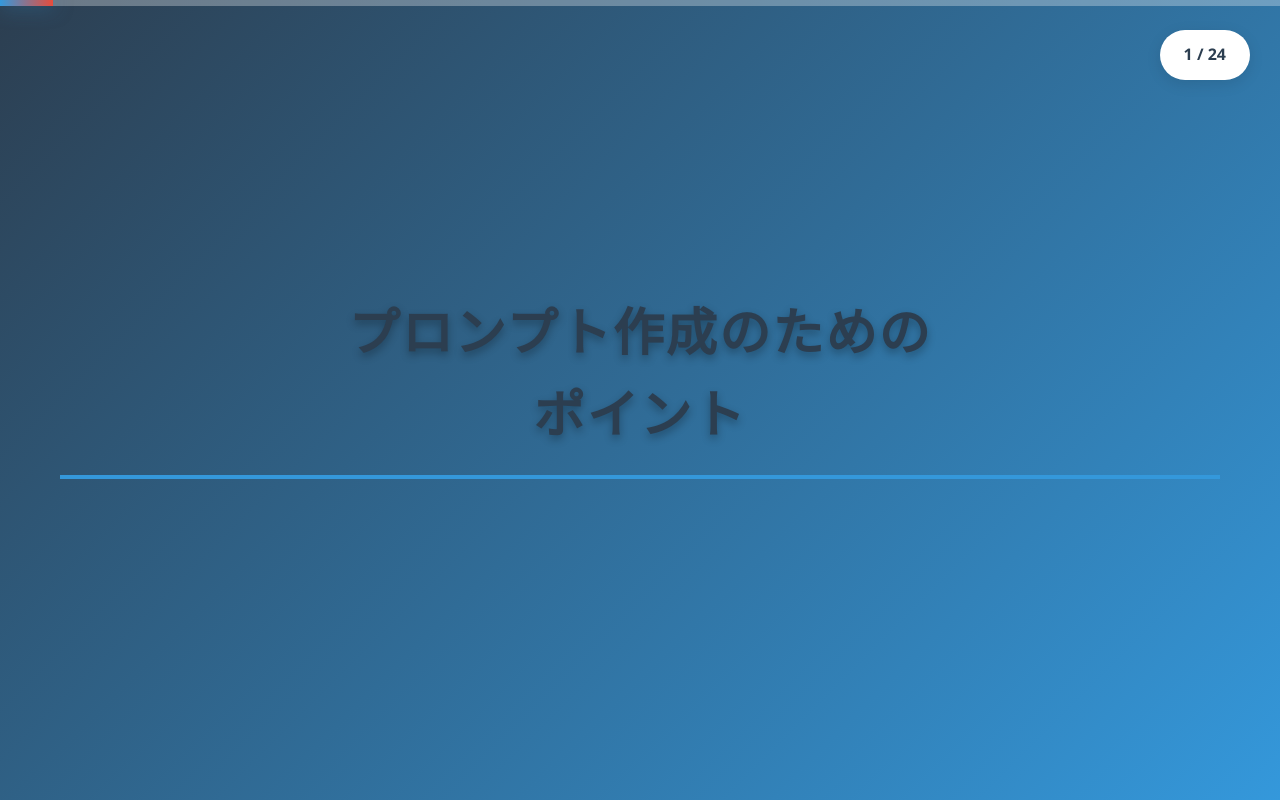
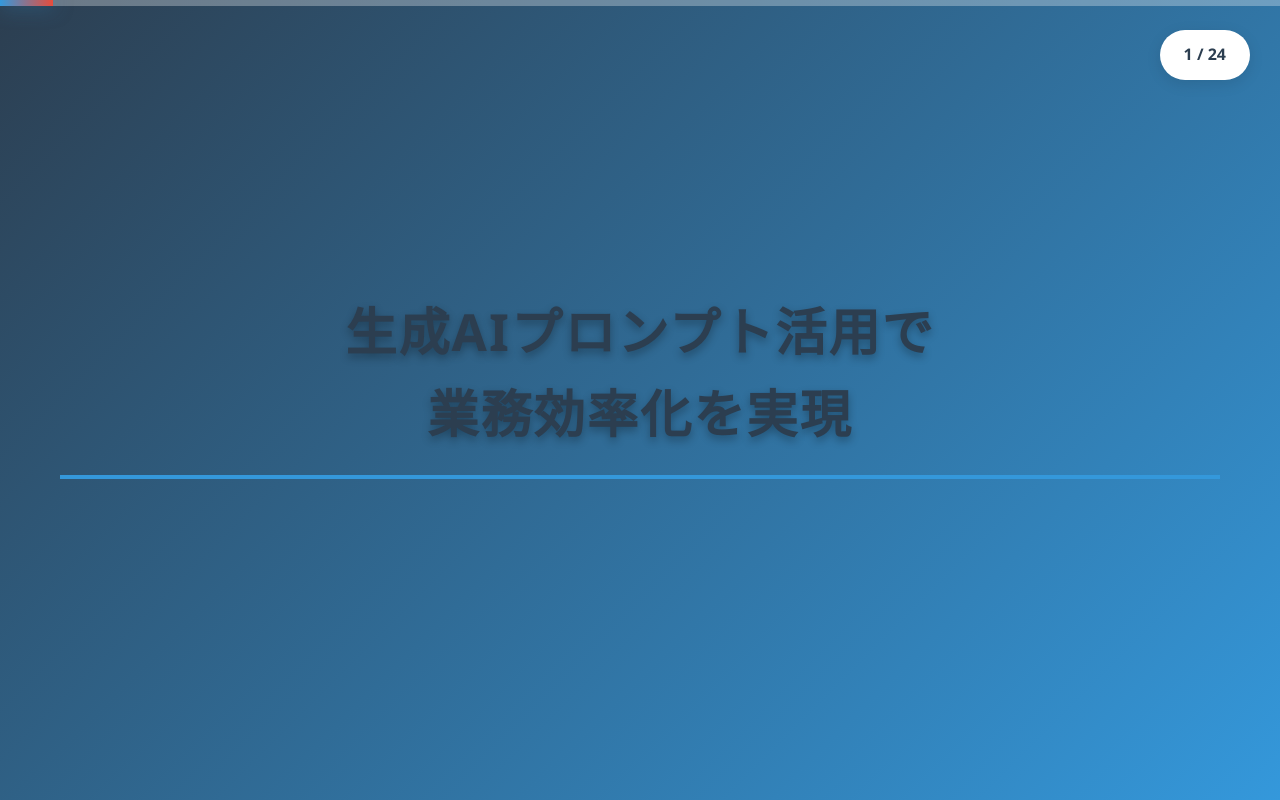
Before and after one commit to spyder1211/presentation, a plain HTML site: page index.html in a window 1280 px wide. Drawn offline with Linux system fonts and the light colour scheme.

Commit message:
Update presentation title to match reference file
- Changed title from "プロンプト作成のためのポイント" to "生成AIプロンプト活用で業務効率化を実現"
- Updated both HTML title tag and main slide title
- Ensures consistency between index.html and reference presentation

🤖 Generated with [Claude Code](https://claude.ai/code)

Co-Authored-By: Claude <noreply@anthropic.com>

```diff
--- a/index.html
+++ b/index.html
@@ -3,7 +3,7 @@
 <head>
     <meta charset="UTF-8">
     <meta name="viewport" content="width=device-width, initial-scale=1.0">
-    <title>プロンプト作成のためのポイント - 実践ガイド</title>
+    <title>生成AIプロンプト活用で業務効率化を実現</title>
     <style>
         * {
             margin: 0;
@@ -381,7 +381,7 @@
 
         <!-- スライド1: タイトル -->
         <div class="slide active title-slide">
-            <h1>プロンプト作成のための<br>ポイント</h1>
+            <h1>生成AIプロンプト活用で<br>業務効率化を実現</h1>
         </div>
 
         <!-- スライド2: プロンプトエンジニアリングとは？ -->
```
